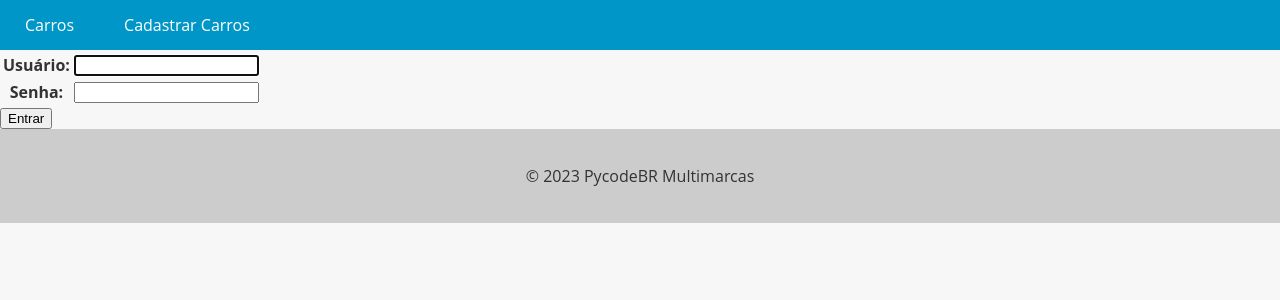
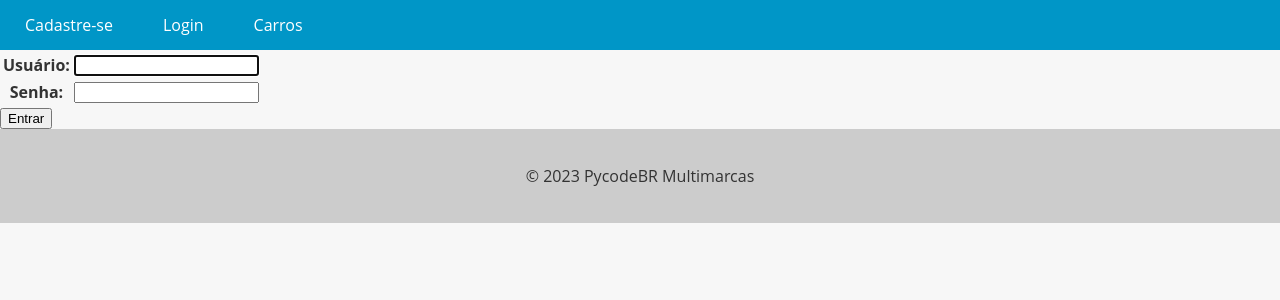
Before and after one commit to M2004GV/django, a Django app: page /login/ in a window 1280 px wide. Shown: the top 300 px of the page. Run offline with Django 5.2, Linux system fonts and the light colour scheme.

Commit message:
acrescentando opcções de login, logout ao menu

```diff
--- a/Carros/app/templates/base.html
+++ b/Carros/app/templates/base.html
@@ -73,8 +73,22 @@
     <header>
         <nav>
             <ul>
+                {% if user.is_authenticated %}
+                <li>Olá, {{ user.username }}</li>
+                <li><a href="{% url 'new_car' %}">Cadastrar Carros</a></li>
+                {% endif %}
+
+                {% if not user.is_authenticated %}
+                <li><a href="{% url 'register' %}">Cadastre-se</a></li>
+                <li><a href="{% url 'login' %}">Login</a></li>
+                {% endif %}
+
                 <li><a href="{% url 'cars_list' %}">Carros</a></li>
-                <li><a href="{% url 'new_car' %}">Cadastrar Carros</a></li>
+                {% if user.is_authenticated %}
+
+                    <li><a href="{% url 'login' %}">Sair</a></li>
+                {% endif %}
+            </ul>
             </ul>
         </nav>
     </header>
```
